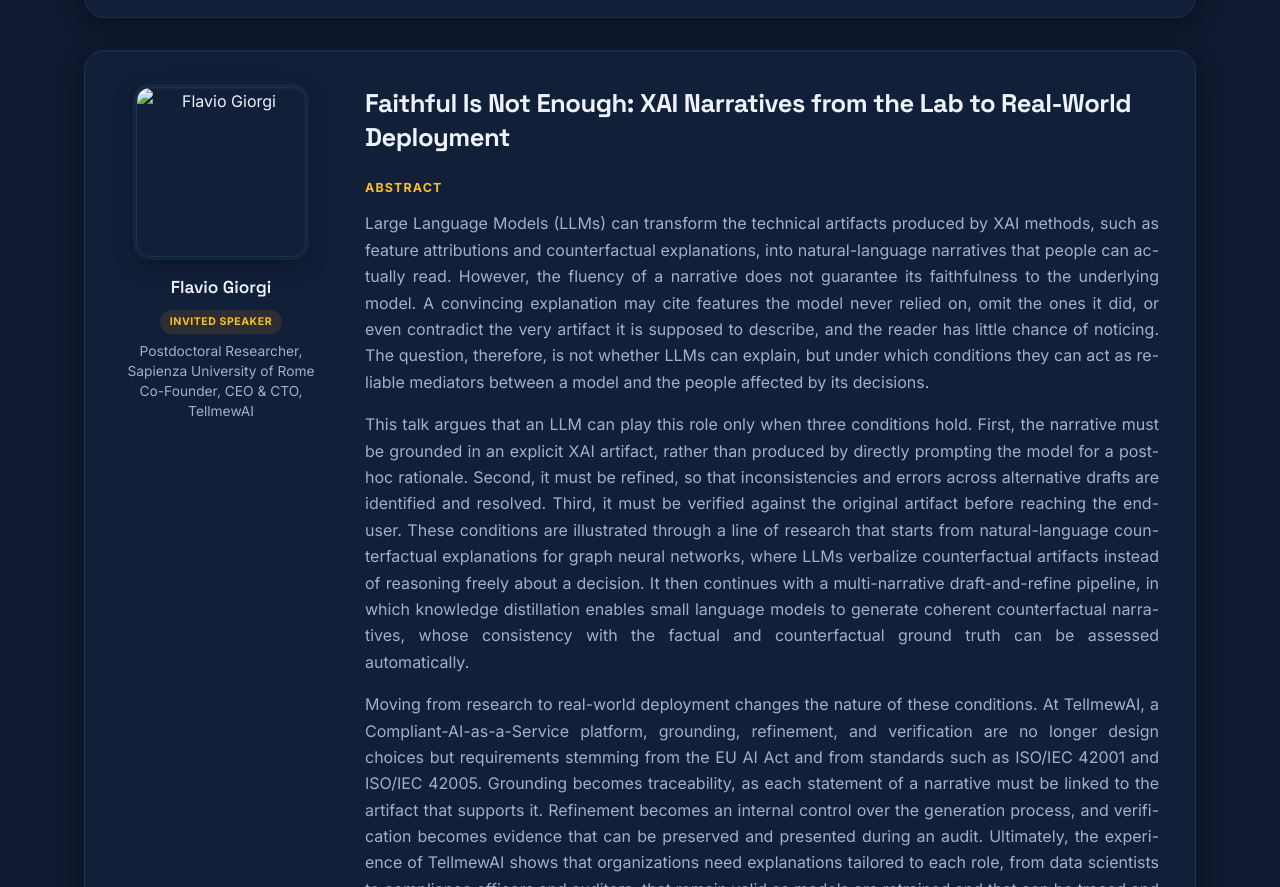
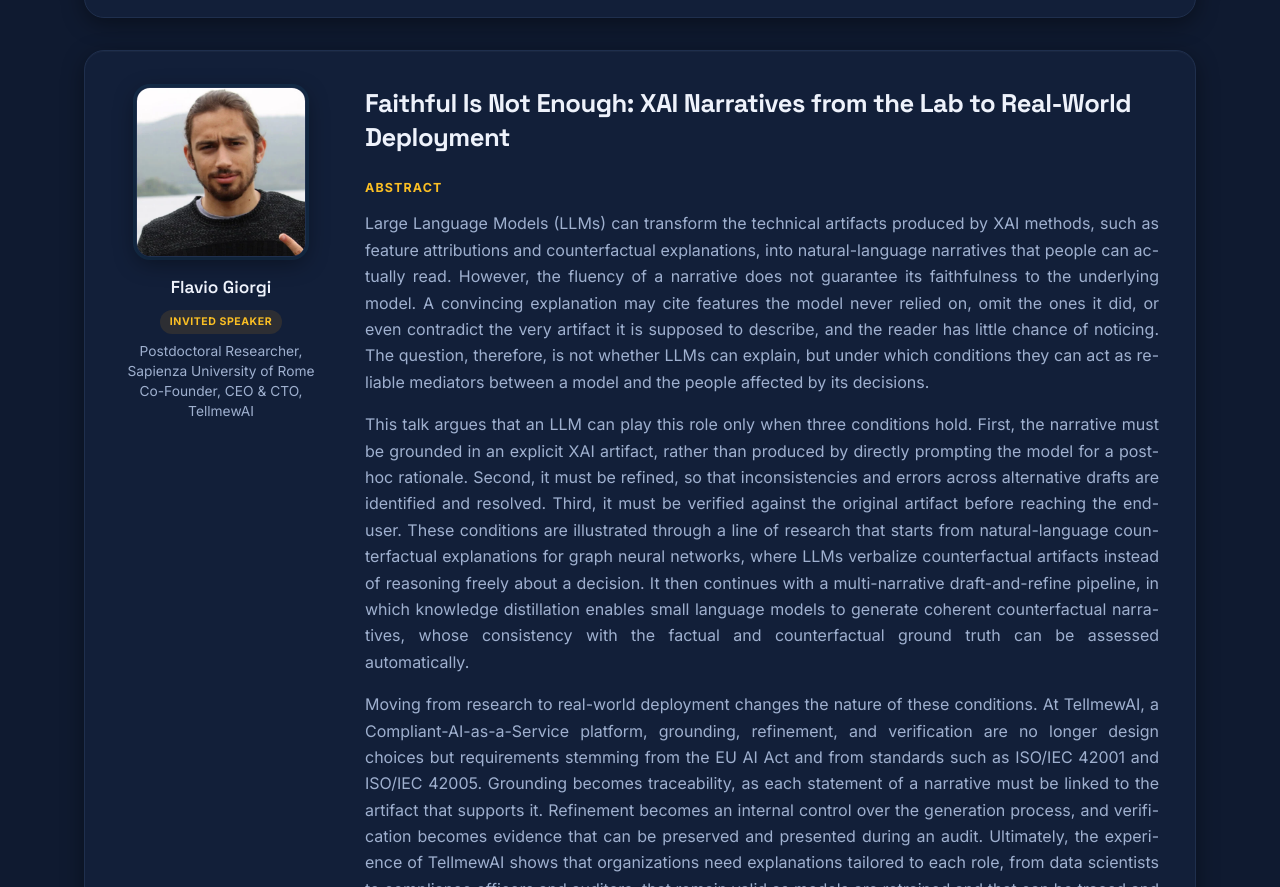
Before and after one commit to hercolelab/LLM4XAI, a plain HTML site: page schedule.html in a window 1280 px wide. Shown: the part 1666-2553 px from the top of the page. Drawn offline with Linux system fonts and the light colour scheme.

Commit message:
Update keynote speaker image to new format

```diff
--- a/schedule.html
+++ b/schedule.html
@@ -114,7 +114,7 @@
             <article class="keynote">
 
         <aside class="keynote-speaker">
-          <img class="keynote-photo" src="assets/img/flavio_giorgi.png"
+          <img class="keynote-photo" src="assets/img/Flavio-Giorgi.webp"
                alt="Flavio Giorgi" loading="lazy" width="340" height="340">
           <div class="name">Flavio Giorgi</div>
           <div class="tag">Invited Speaker</div>
```
